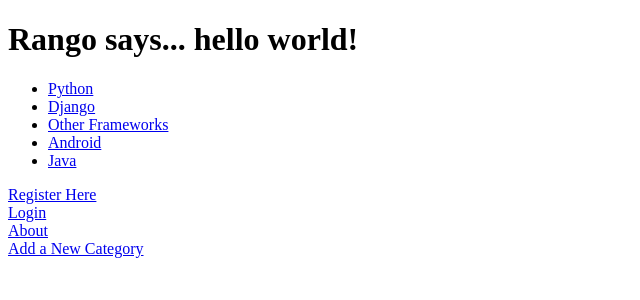
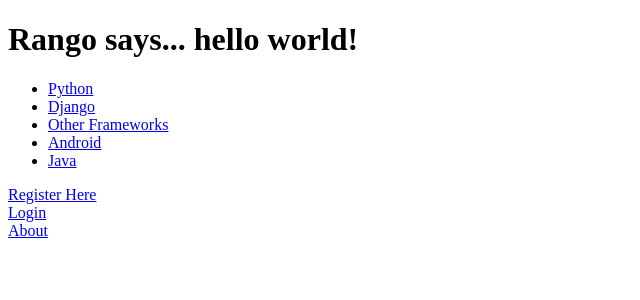
Before and after one commit to rathip/rango, a Django app: page /rango/ in a window 1280 px wide. Shown: the top 300 px of the page, without its empty margins (0-640 px from the left). Run offline with Django 3.2, Linux system fonts and the light colour scheme; data comes from the database, SQL or seed files in the repository; both versions use the stored data as it was after the commit.

Commit message:
Chapter 9 Complete

```diff
--- a/tango_with_django_project/templates/rango/index.html
+++ b/tango_with_django_project/templates/rango/index.html
@@ -24,13 +24,14 @@
 
 		{% if user.is_authenticated %}
 		<a href="/rango/restricted/">Restricted Page</a><br />
+		<a href="/rango/add_category/">Add a New Category</a><br />
 		<a href="/rango/logout/">Logout</a><br />
 		{% else %}
 		<a href="/rango/register/">Register Here</a><br />
 		<a href="/rango/login/">Login</a><br />
 		{% endif %}
        <a href="/rango/about/">About</a><br/>
-       <a href="/rango/add_category/">Add a New Category</a><br />
+
 
     </body>
 </html>
```
Also changed, not shown: tango_with_django_project/db.sqlite3.
